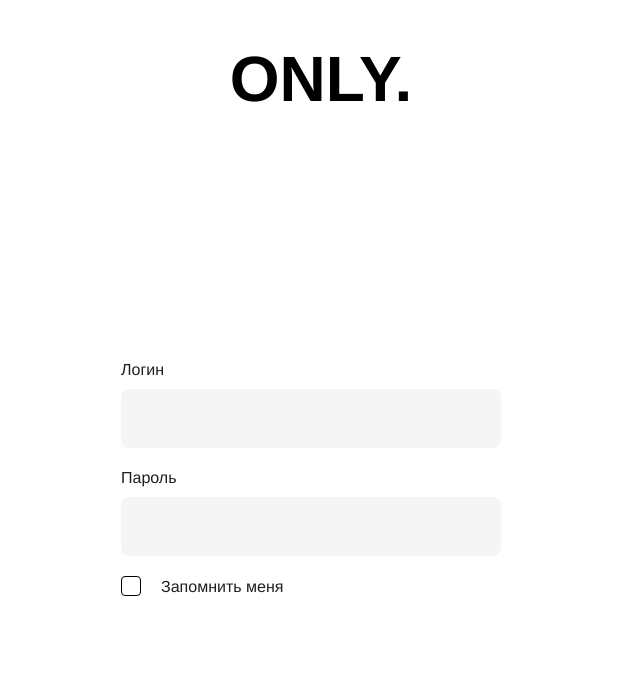
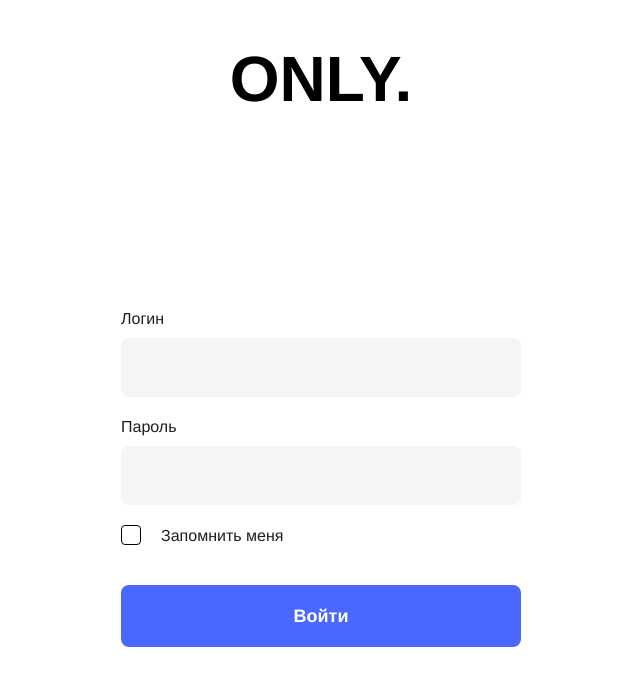
Before and after one commit to Valery91-qw/only-task, a React (Create React App) app: page /login in a window 1280 px wide. Shown: the top 686 px of the page, without its empty margins (319-959 px from the left). Built offline with nearby package versions, Linux system fonts and the light colour scheme.

Commit message:
feat: create customButton

```diff
--- /dev/null
+++ b/src/components/login-components/custom-button/CustomButton.tsx
@@ -0,0 +1,15 @@
+import styled from "styled-components";
+
+const CustomButton = styled.button`
+  padding: 20px 0;
+  font-size: 18px;
+  font-weight: 700;
+  line-height: 22px;
+  color: #FFFFFF;
+  background-color: #4A67FF;
+  border: none;
+  border-radius: 8px;
+  cursor: pointer;
+`
+
+export default CustomButton
--- a/src/components/login-components/custom-checkbox/CheckboxWrapper.tsx
+++ b/src/components/login-components/custom-checkbox/CheckboxWrapper.tsx
@@ -1,8 +1,9 @@
 import styled from "styled-components";
 
 const CheckboxWrapper = styled.div`
-display: flex;
-align-items: center;
+  display: flex;
+  align-items: center;
+  margin-bottom: 40px;
 `
 
 export default CheckboxWrapper;
--- a/src/components/login-components/custom-checkbox/CustomCheckbox.tsx
+++ b/src/components/login-components/custom-checkbox/CustomCheckbox.tsx
@@ -7,17 +7,22 @@ import CheckboxWrapper from "./CheckboxWrapper";
 const StyledCheckbox = styled.input`
  appearance: none;
  position: relative;
+
  width: 20px;
  height: 20px;
+
  border-radius: 4px;
  border: 1px solid #000000;
+
  &:checked:after {
    position: absolute;
    content: ' ';
+
    width: 14px;
    height: 14px;
    left: 50%;
    top: 50%;
+
    transform: translate(-50%,-50%);
    background-color: #4A67FF;
    border-radius: 2px;
--- a/src/components/login-components/custom-input/CustomInput.tsx
+++ b/src/components/login-components/custom-input/CustomInput.tsx
@@ -5,7 +5,6 @@ import ICustomInput from "./CustomInput.interface";
 
 const StyledInput = styled.input`
   margin-bottom: 20px;
-  margin-right: 20px;
   padding: 20px;
   color: #232323;
   font-weight: 400;
--- a/src/components/login-components/custom-input/Label.tsx
+++ b/src/components/login-components/custom-input/Label.tsx
@@ -1,7 +1,6 @@
 import styled from "styled-components";
 
-const Label = styled.span<{type?: string}>`
-order: ${props => props.type === 'checkbox' ? 1 : 0};
+const Label = styled.span<{ type?: string }>`
   margin-bottom: ${props => props.type === 'checkbox' ? '0px' : '10px'};
   margin-left: ${props => props.type === 'checkbox' ? '20px' : '0px'};
   font-size: 16px;
--- a/src/pages/login/Login.tsx
+++ b/src/pages/login/Login.tsx
@@ -3,6 +3,7 @@ import PageWrapper from "../../components/helpers/PageWrapper";
 import FormComponent from "../../components/login-components/FormComponent";
 import CustomInput from "../../components/login-components/custom-input/CustomInput";
 import CustomCheckbox from "../../components/login-components/custom-checkbox/CustomCheckbox";
+import CustomButton from "../../components/login-components/custom-button/CustomButton";
 
 const Login = () => {
     return (
@@ -14,6 +15,7 @@ const Login = () => {
                              type='password'/>
                 <CustomCheckbox displayedText='Запомнить меня'
                                 type='checkbox'/>
+                <CustomButton>Войти</CustomButton>
             </FormComponent>
         </PageWrapper>
     );
```
Lines whose indentation alone changed are shown as unchanged.
